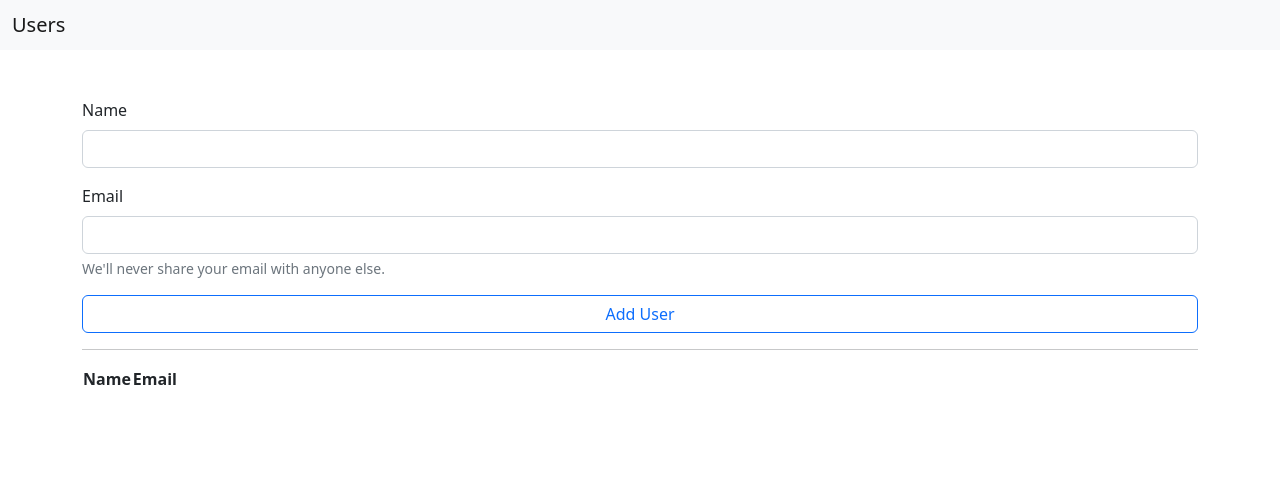
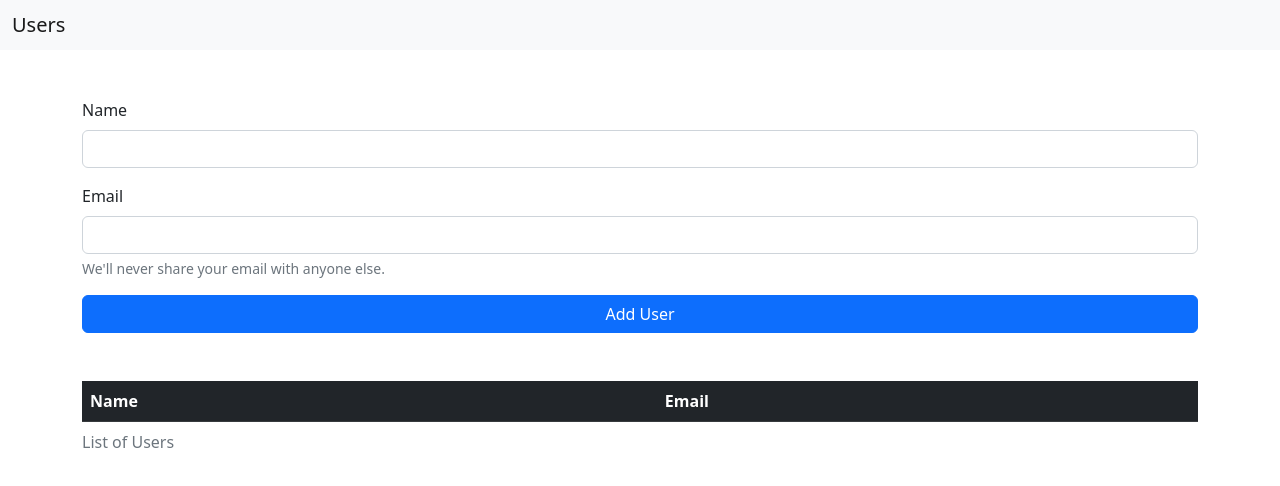
Before and after one commit to NtonBala/users-react-testing, a React (Create React App) app: page / in a window 1280 px wide. Shown: the top 486 px of the page. Built offline with nearby package versions, Linux system fonts and the light colour scheme.

Commit message:
Style UsersList

```diff
--- a/src/App.js
+++ b/src/App.js
@@ -20,8 +20,8 @@ function App() {
         <div>
           <UserForm onUserAdd={onUserAdd} />
         </div>
-        <hr />
-        <div>
+
+        <div className="pt-5">
           <UsersList users={users} />
         </div>
       </div>
--- a/src/components/UserForm/UserForm.js
+++ b/src/components/UserForm/UserForm.js
@@ -45,7 +45,7 @@ export const UserForm = ({ onUserAdd }) => {
       </div>
 
       <div className="d-grid">
-        <button type="submit" className="btn btn-outline-primary">
+        <button type="submit" className="btn btn-primary">
           Add User
         </button>
       </div>
--- a/src/components/UsersList/UsersList.js
+++ b/src/components/UsersList/UsersList.js
@@ -7,14 +7,19 @@ export const UsersList = ({ users }) => {
   ));
 
   return (
-    <table>
-      <thead>
+    <div className="table-responsive">
+      <table className="table table-light table-striped">
+        <caption>List of Users</caption>
+
+        <thead className="table-dark">
           <tr>
             <th>Name</th>
             <th>Email</th>
           </tr>
         </thead>
+
         <tbody>{renderedUsers}</tbody>
       </table>
+    </div>
   );
 };
```
Lines whose indentation alone changed are shown as unchanged.
